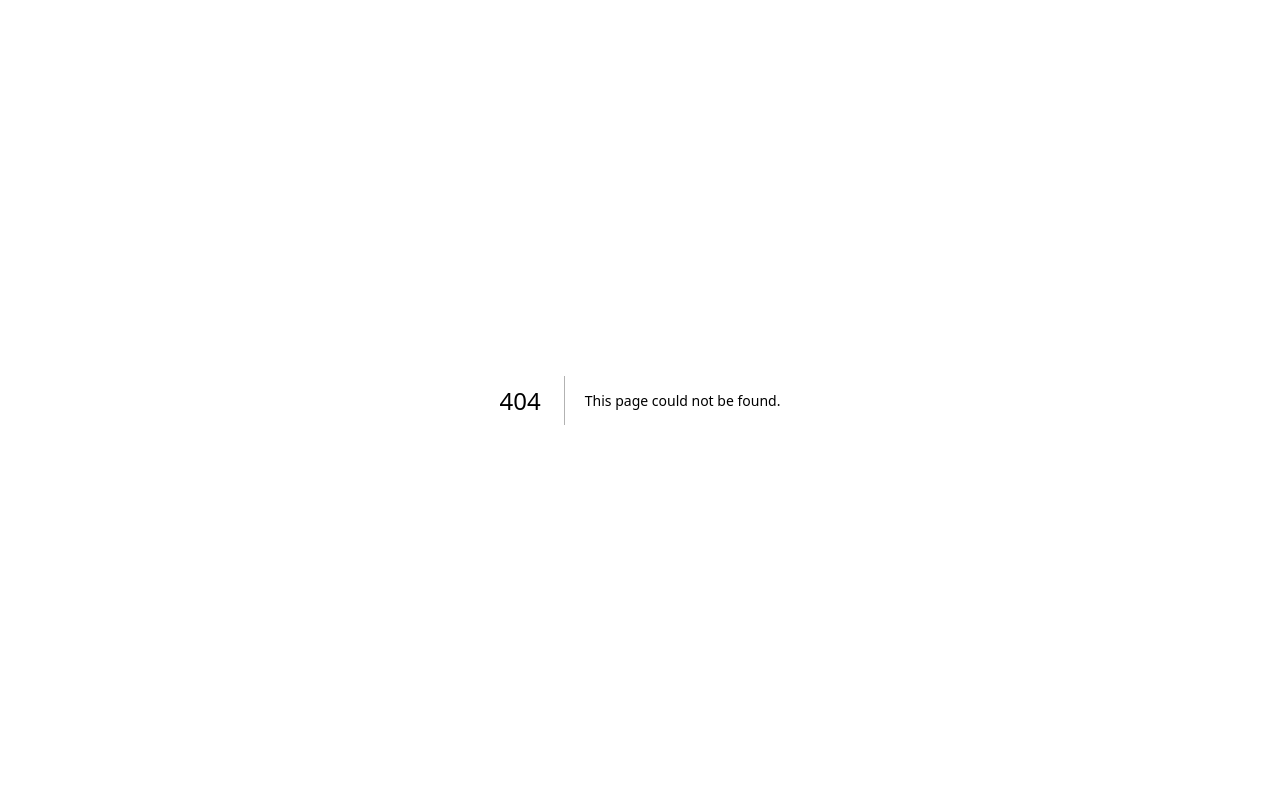
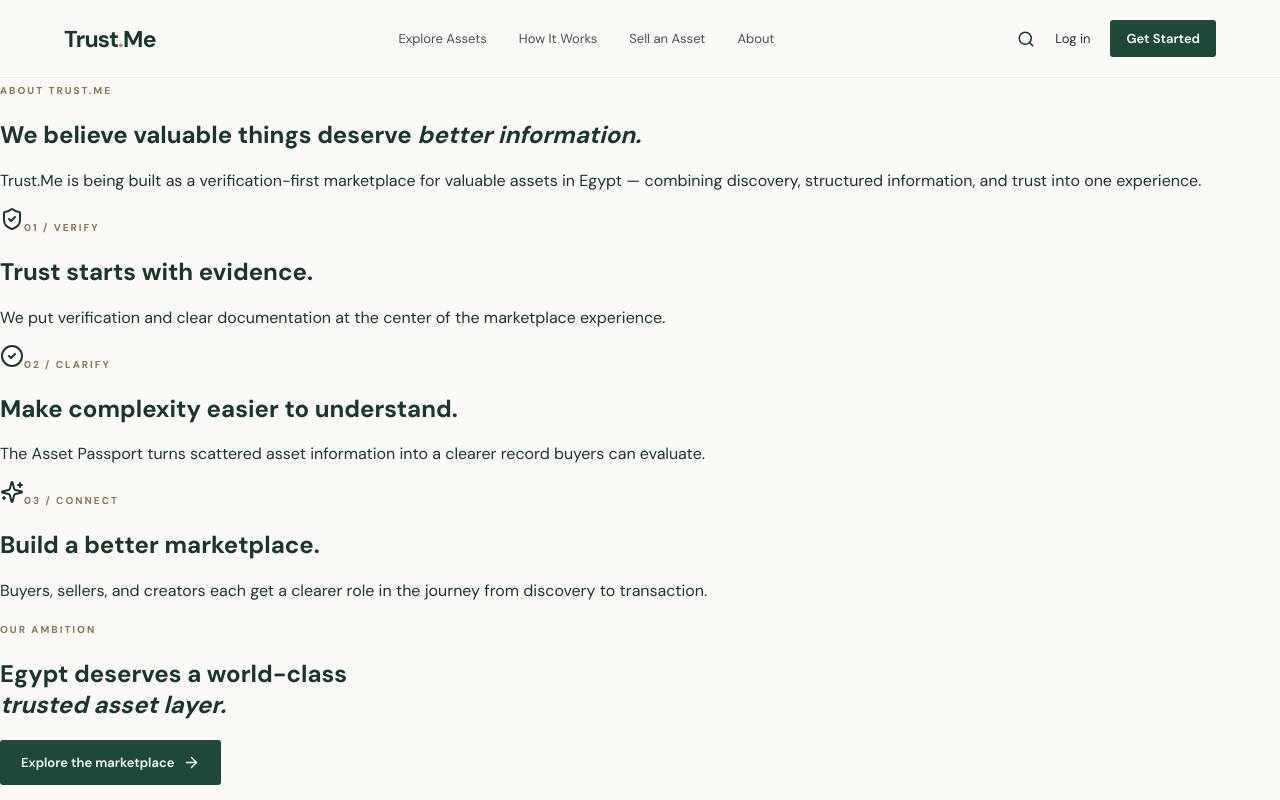
Before and after one commit to AHzCapital/itrust, a Next.js app: page /about in a window 1280 px wide. Before the commit this address had no page. Built offline with nearby package versions, Linux system fonts and the light colour scheme; a web font is replaced by a local one.

Commit message:
Add Trust.Me about page

```diff
--- /dev/null
+++ b/app/about/page.tsx
@@ -0,0 +1,7 @@
+import Link from "next/link";
+import { ArrowRight, CheckCircle2, ShieldCheck, Sparkles } from "lucide-react";
+import SiteHeader from "@/components/site-header";
+
+export const metadata = { title: "About Trust.Me — Verified. Valuable. Yours." };
+
+export default function AboutPage(){return <main><SiteHeader/><section className="aboutHero"><span className="kicker">ABOUT TRUST.ME</span><h1>We believe valuable things deserve <em>better information.</em></h1><p>Trust.Me is being built as a verification-first marketplace for valuable assets in Egypt — combining discovery, structured information, and trust into one experience.</p></section><section className="aboutValues"><div><ShieldCheck/><span className="kicker">01 / VERIFY</span><h2>Trust starts with evidence.</h2><p>We put verification and clear documentation at the center of the marketplace experience.</p></div><div><CheckCircle2/><span className="kicker">02 / CLARIFY</span><h2>Make complexity easier to understand.</h2><p>The Asset Passport turns scattered asset information into a clearer record buyers can evaluate.</p></div><div><Sparkles/><span className="kicker">03 / CONNECT</span><h2>Build a better marketplace.</h2><p>Buyers, sellers, and creators each get a clearer role in the journey from discovery to transaction.</p></div></section><section className="aboutBand"><span className="kicker">OUR AMBITION</span><h2>Egypt deserves a world-class<br/><em>trusted asset layer.</em></h2><Link className="primary" href="/assets">Explore the marketplace <ArrowRight size={17}/></Link></section></main>}
```
